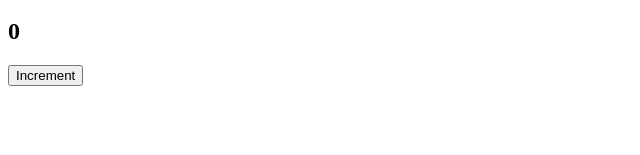
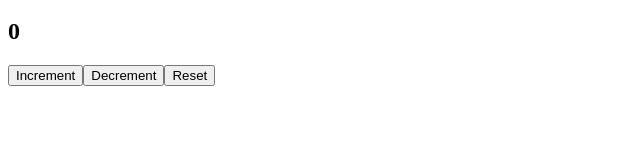
Before and after one commit to RobiChiri/React, a React (Vite) app in the folder vite-project/: page / in a window 1280 px wide. Shown: the part 145-300 px from the top of the page, without its empty margins (0-640 px from the left). Built offline with nearby package versions, Linux system fonts and the light colour scheme.

Commit message:
esercizio-12

```diff
--- a/vite-project/src/App.jsx
+++ b/vite-project/src/App.jsx
@@ -13,7 +13,7 @@ export function App() {
       <Hello />
       <Welcome name="John" age={17} />
       <AlertClock eventHandler={handleButtonClick} />
-      <Counter initialValue={0} increment={3} />
+      <Counter initialValue={0} increment={3} decrement={2} />
     </div>
   );
 }
--- a/vite-project/src/Counter.jsx
+++ b/vite-project/src/Counter.jsx
@@ -1,17 +1,26 @@
 import { useState } from "react";
+import { CounterDisplay } from "./CounterDisplay";
 
 // eslint-disable-next-line react/prop-types
-export function Counter({ initialValue, increment }) {
+export function Counter({ initialValue, increment, decrement }) {
   const [counter, setCounter] = useState(initialValue);
 
   function handleCounterIncrement() {
     setCounter((c) => c + increment);
   }
+  function handleCounterDecrement() {
+    setCounter((c) => c - decrement);
+  }
+  function handleCounterReset() {
+    setCounter(initialValue);
+  }
 
   return (
     <div>
-      <h2>{counter}</h2>
+      <CounterDisplay counter={counter} />
       <button onClick={handleCounterIncrement}>Increment</button>
+      <button onClick={handleCounterDecrement}>Decrement</button>
+      <button onClick={handleCounterReset}>Reset</button>
     </div>
   );
 }
--- /dev/null
+++ b/vite-project/src/CounterDisplay.jsx
@@ -0,0 +1,4 @@
+// eslint-disable-next-line react/prop-types
+export function CounterDisplay({ counter }) {
+  return <h2>{counter}</h2>;
+}
```
